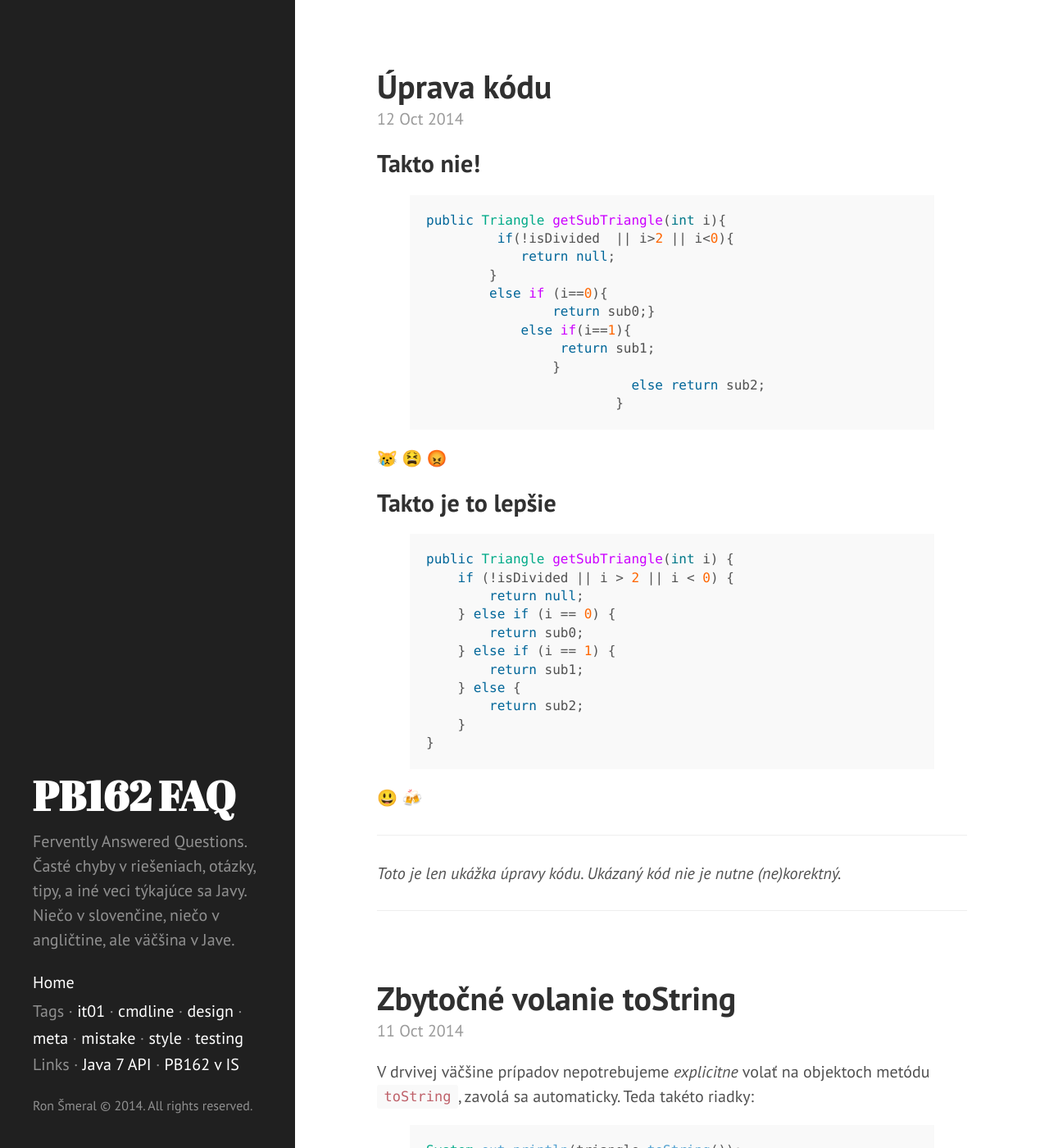
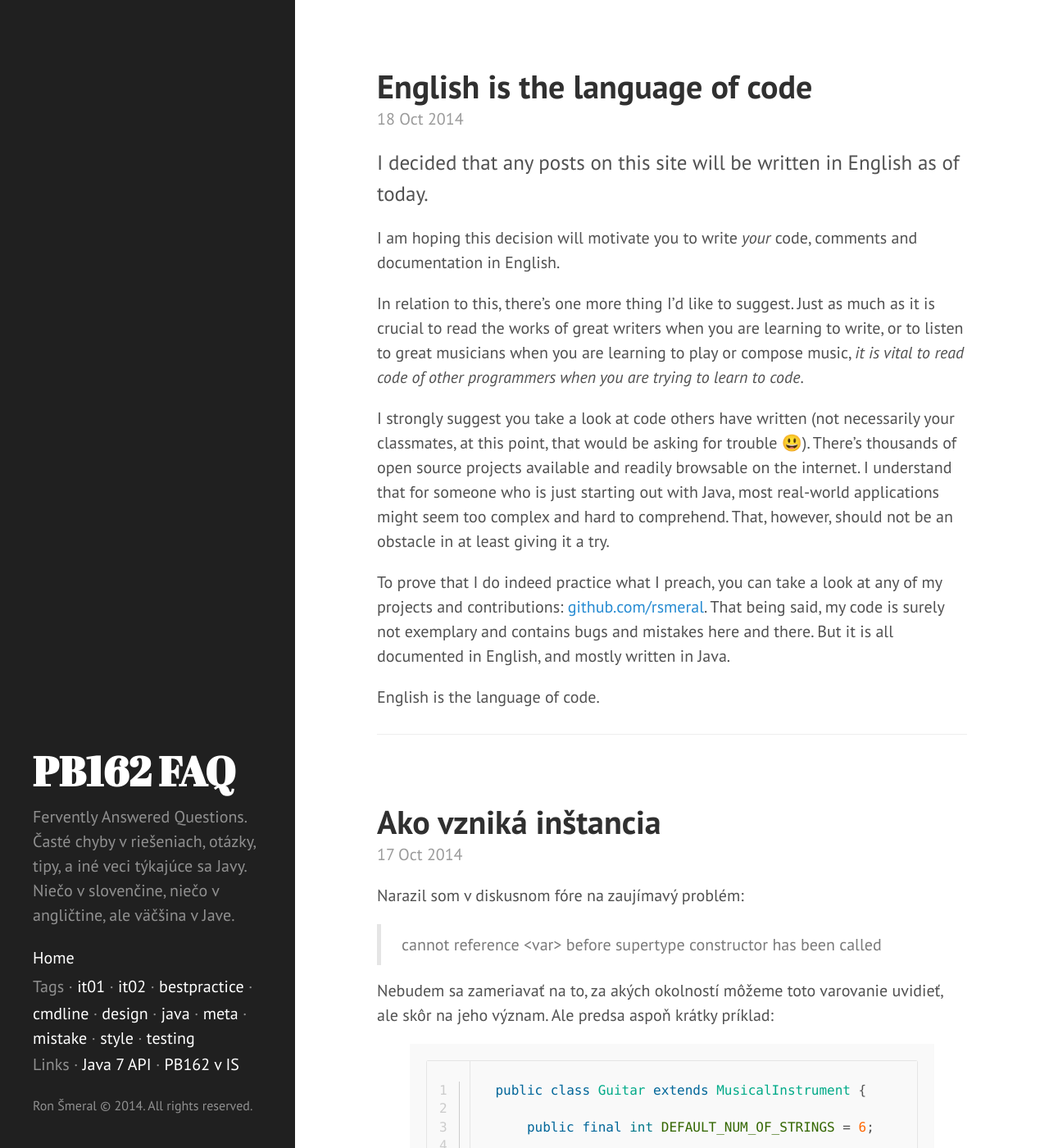
Before and after one commit to rsmeral/pb162-faq, a Jekyll site: the page built from index.html, in a window 1280 px wide and 1400 px high. Shown: the whole window at 82% size. Built offline with Jekyll 4.4.1, drawn with Linux system fonts in a browser that asks for light colours; emoji names are drawn with the system emoji font; the list of posts is cut into pages by our own code; some of the changed text lies outside the part shown.

Commit message:
New posts

```diff
--- a/_data/tags.yml
+++ b/_data/tags.yml
@@ -42,3 +42,9 @@
 
 - slug: style
   name: Style
+
+- slug: java
+  name: Java
+
+- slug: bestpractice
+  name: Best Practices
--- /dev/null
+++ b/_posts/2014-10-17-inicializacia-objektov.md
@@ -0,0 +1,70 @@
+---
+layout: post
+title: Ako vzniká inštancia
+tags: [it02, java]
+---
+
+Narazil som v diskusnom fóre na zaujímavý problém:
+
+> cannot reference &lt;var&gt; before supertype constructor has been called
+
+Nebudem sa zameriavať na to, za akých okolností môžeme toto varovanie uvidieť, ale skôr na jeho význam.
+Ale predsa aspoň krátky príklad:
+
+{% highlight java linenos %}
+public class Guitar extends MusicalInstrument {
+
+    public final int DEFAULT_NUM_OF_STRINGS = 6;
+
+    private int numOfStrings;
+
+    public Guitar(int numOfStrings) {
+        this.numOfStrings = numOfStrings;
+    }
+
+    public Guitar() {
+        this(DEFAULT_NUM_OF_STRINGS);
+    }
+
+}
+{% endhighlight %}
+
+Na riadku 12 sa stane zmienená chyba, kvôli zabudnutému modifikátoru `static` v deklarácii na riadku 3. Na to aby sme pochopili, prečo nemôžeme odkazovať na _instance variable_ predtým, než sa zavolá rodičovský konštruktor, musíme sa pozrieť na to, ako vzniká inštancia.
+
+### Inicializácia inštancií
+
+Presný popis vzniku inštancie triedy je v JLS, v kapitole [12.5. Creation of New Class Instances](http://docs.oracle.com/javase/specs/jls/se7/html/jls-12.html#jls-12.5).
+
+Pokúsim sa o popis menej detailný, ale zrozumiteľnejší než ten v JLS.
+
+Pri zavolaní konštruktora sa deje nasledovné:
+
+1. **Skonštruuje sa hierarchia nadtried**
+
+    V každom konštruktore je na začiatku implicitné (alebo explicitné) volanie konštruktora rodičovskej triedy (`super()`), **s jednou výnimkou** -- ak voláme iný konštruktor samotnej triedy pomocou `this()`.
+
+    Hneď v tomto bode môžme vidieť príčinu zmienenej chyby -- v momente, keď sa volá `this(DEFAULT_NUM_OF_STRINGS)`, v procese vzniku inštancie sme sa ešte nedostali ani k zavolaniu super-konštruktora a týmpádom ani k inicializácii, a premenná `DEFAULT_NUM_OF_STRINGS` teda nemôže byť referencovaná.
+
+2. **Vykoná sa inicializácia stavu (atribútov) objektu**
+
+    Atribúty môžu byť inicializované dvoma spôsobami:
+
+    1. v inicializátoroch spolu s deklaráciou atribútu -- tak ako na riadku 3 v predošlom príklade, alebo
+    2. v inicializačných blokoch:
+
+            {
+                int count = 3 + 3;
+                numOfStrings = count;
+            }
+
+    Táto fáza je zaujímavá tým, že v nej **záleží na poradí deklarácie**. Ak by sme deklarovali uvedený blok ešte pred deklaráciou atribútu `numOfStrings`, kód by sa neskompiloval, lebo by obsahoval neplatnú _forward reference_ -- odkaz na premennú, ktorá ešte nebola deklarovaná.
+
+3. **Vykoná sa telo konštruktora**
+
+
+To je veľmi zjednodušená verzia procesu inicializácie inštancie. Tento proces môže mať rôzne nečakané implikácie, napríklad keď v rodičovskom konštruktore voláme metódy, ktoré sú v potomkovi preťažené (JLS, 12.5-2.) :smiley:
+
+
+
+
+*[JLS]:     Java Language Specification
--- /dev/null
+++ b/_posts/2014-10-18-english-is-the-language-of-code.md
@@ -0,0 +1,19 @@
+---
+layout: post
+title: English is the language of code
+tags: [bestpractice]
+---
+
+<span class="lead">
+I decided that any posts on this site will be written in English as of today.
+</span>
+
+I am hoping this decision will motivate you to write *your* code, comments and documentation in English.
+
+In relation to this, there's one more thing I'd like to suggest. Just as much as it is crucial to read the works of great writers when you are learning to write, or to listen to great musicians when you are learning to play or compose music, *it is vital to read code of other programmers when you are trying to learn to code*.
+
+I strongly suggest you take a look at code others have written (not necessarily your classmates, at this point, that would be asking for trouble :smiley:). There's thousands of open source projects available and readily browsable on the internet. I understand that for someone who is just starting out with Java, most real-world applications might seem too complex and hard to comprehend. That, however, should not be an obstacle in at least giving it a try.
+
+To prove that I do indeed practice what I preach, you can take a look at any of my projects and contributions: [github.com/rsmeral](https://github.com/rsmeral). That being said, my code is surely not exemplary and contains bugs and mistakes here and there. But it is all documented in English, and mostly written in Java.
+
+English is the language of code.
--- a/public/css/syntax.css
+++ b/public/css/syntax.css
@@ -63,3 +63,7 @@
 .css .o,
 .css .o + .nt,
 .css .nt + .nt { color: #999; }
+
+/* Thanks to http://demisx.github.io/jekyll/2014/01/13/improve-code-highlighting-in-jekyll.html */
+.post > .highlight .lineno { color: #ccc; display:inline-block; padding: 0 5px; border-right:1px solid #ccc; }
+.post > .highlight pre code { display: block; white-space: pre; overflow-x: auto; word-wrap: normal; }
--- /dev/null
+++ b/tag/bestpractice.md
@@ -0,0 +1,5 @@
+---
+layout: posts_by_tag
+tag: bestpractice
+permalink: bestpractice/
+---
--- /dev/null
+++ b/tag/java.md
@@ -0,0 +1,5 @@
+---
+layout: posts_by_tag
+tag: java
+permalink: java/
+---
```
